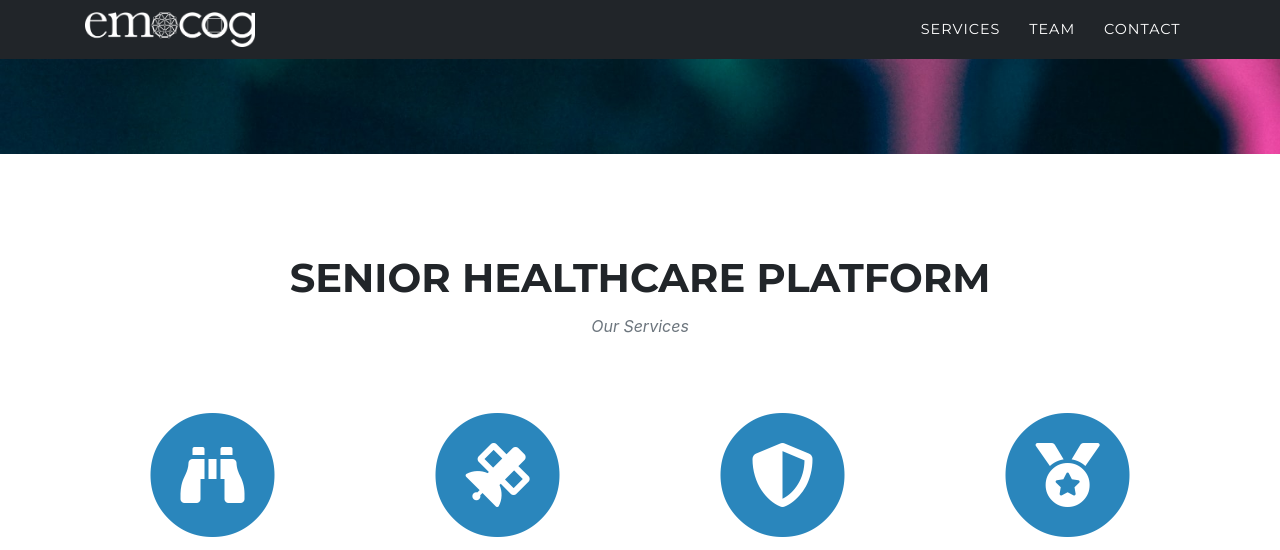
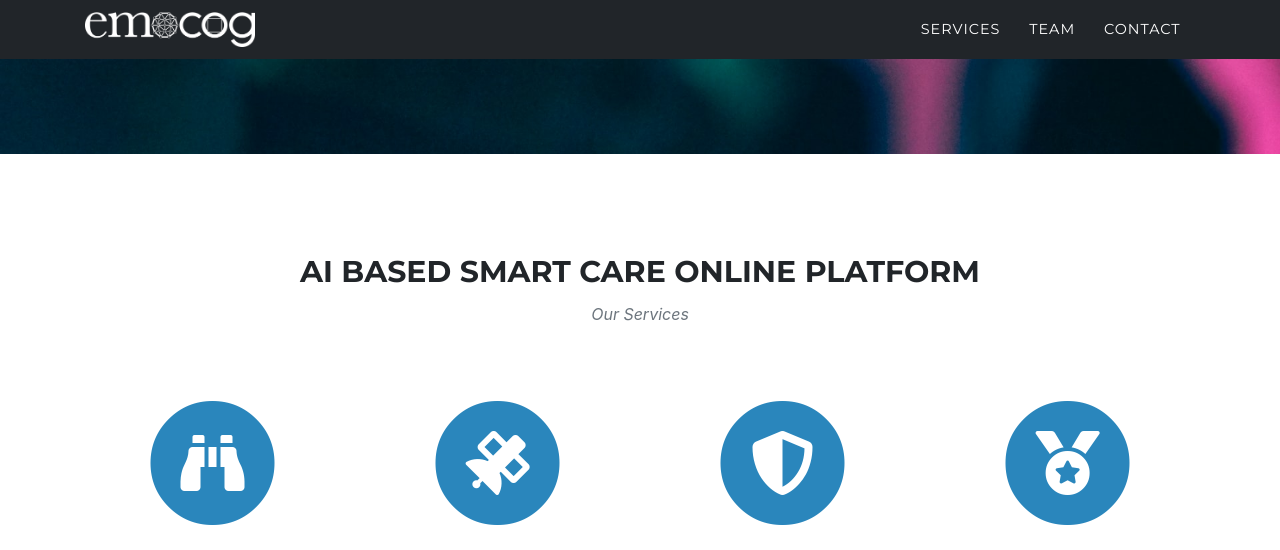
Before and after one commit to emocog/emocog.github.io, a Jekyll site: the page built from index.md, in a window 1280 px wide and 1400 px high, scrolled down 622 px. Shown: the top 550 px of the window. Built offline with Jekyll 4.4.1, drawn with Linux system fonts in a browser that asks for light colours; some web fonts are replaced; some of the changed text lies outside the part shown.

Commit message:
changes from 2.0

```diff
--- a/_data/sitetext.yml
+++ b/_data/sitetext.yml
@@ -5,7 +5,7 @@
     # buttonlink: "#services"
 
 services:
-    title: "Senior Healthcare Platform"
+    title: "AI based Smart Care Online Platform"
     text: "Our Services"
     section: services
     list:
@@ -30,7 +30,7 @@
     section: team
     people:
       - name: "Jun-Young Lee"
-        role: "Co-Founder & CEO, Clinical field expert"
+        role: "Co-Founder & CEO<br>Clinical field expert"
         image: assets/img/team/benji2.jpg
         # social:
         #  - url: https://twitter.com
@@ -40,7 +40,7 @@
           # - url: https://linkedin.com
           #   icon: fab fa-linkedin-in
       - name: "Yoo-Hun Noh"
-        role: "Co-Founder & CEO, Base field expert"
+        role: "Co-Founder & CEO<br>Base field expert"
         image: assets/img/team/ardor2.jpg
         # social:
         #   - url: https://twitter.com
@@ -50,7 +50,7 @@
         #   - url: https://linkedin.com
         #     icon: fab fa-linkedin-in
       - name: "Jung Hae Youn"
-        role: "Co-Founder & COO, Psychology field expert"
+        role: "Co-Founder & COO<br>Psychology field expert"
         image: assets/img/team/mint2.jpg
         # social:
         #   - url: https://twitter.com
--- a/_includes/services.html
+++ b/_includes/services.html
@@ -27,7 +27,7 @@
 
       <div class="row">
         <div class="col-lg-12 text-center">
-          <img style="margin-bottom:50px; margin-top:50px; width:100%;" src= "\assets\img\service\system1000.png">
+          <img style="margin-bottom:50px; margin-top:50px; width:100%;" src= "\assets\img\service\system-v2.png">
         </div>
       </div>
 
--- a/_sass/base/_page.scss
+++ b/_sass/base/_page.scss
@@ -32,7 +32,7 @@
 .page-section {
   padding: 100px 0;
   h2.section-heading {
-    font-size: 40px;
+    font-size: 30px;
     margin-top: 0;
     margin-bottom: 15px;
   }
```
Also changed, not shown: _includes/services-DT.html (deleted, +0 -30 lines), assets/img/service/service-v2.png (added), assets/img/team/benji2.jpg.
